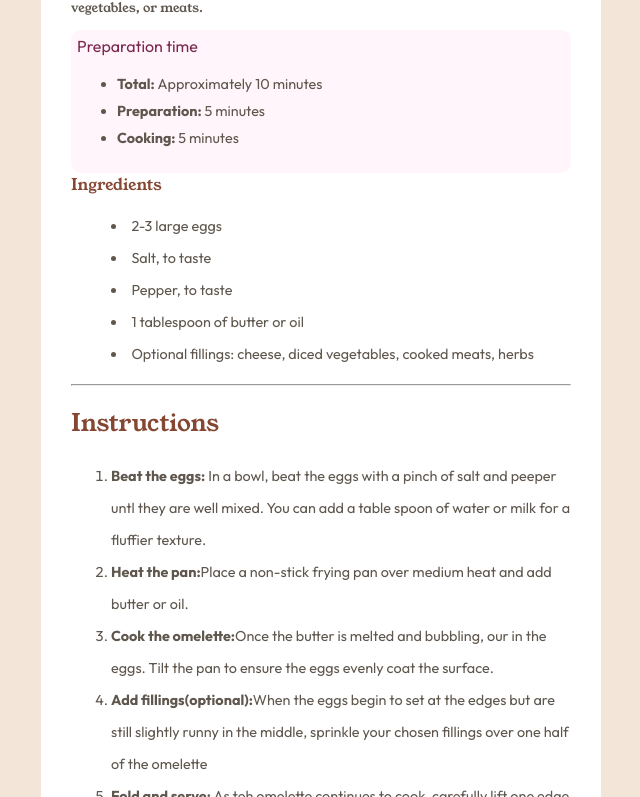
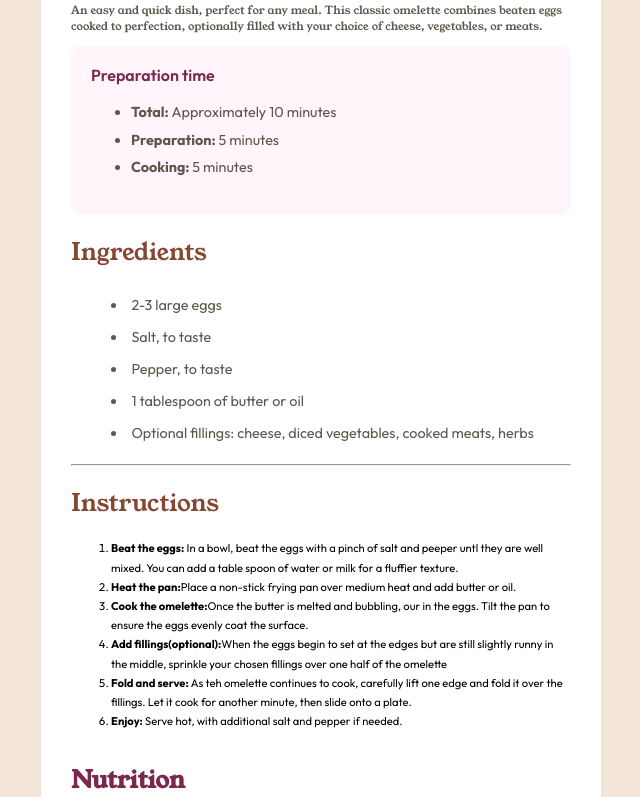
Before and after one commit to Ajaya-Rajbhandari/recipePage, a plain HTML site: page index.html in a window 1280 px wide. Shown: the part 376-1173 px from the top of the page, without its empty margins (319-959 px from the left). Drawn offline with Linux system fonts and the light colour scheme; files whose address does not match are found by name.

Commit message:
changes some css to meet user needs

```diff
--- a/index.html
+++ b/index.html
@@ -39,7 +39,7 @@
             </ul>
           </div>
           <div class="ingredients">
-            <span>Ingredients</span>
+            <h1>Ingredients</h1>
             <ul>
               <li>2-3 large eggs</li>
               <li>Salt, to taste</li>
--- a/styles.css
+++ b/styles.css
@@ -41,6 +41,7 @@ body{
     border-radius: 20px;
 }
 img{
+    padding: 20px;
     width: 100%;
     height: 100%;
     object-fit: cover;
@@ -48,22 +49,23 @@ img{
 }
 .container>h1{
     margin: 0 ;
-    color: var(--Stone-600);
+    color: var(--Stone-900);
     font-weight: 100;
 }
 .recipe p{
-    font-size: .8rem;
+    font-size: .7rem;
     color: var(--Stone-600);
 }
 .time{
     background-color: var(--Rose-50);
-    padding: 6px;
+    padding: 20px;
     border-radius: 10px;
     font-family: 'Outfit', sans-serif;
     color: var(--Stone-600);
 }
 .time>span{
     color: var(--Rose-800);
+    font-weight: 600;
 }
 
 .time>ul{
@@ -72,8 +74,9 @@ img{
     line-height: 1.7rem;
 }
 
-.ingredients>span{
+.ingredients>h1, .instruct>h1{
     color: var(--Brown-800);
+    font-weight: 400;
 }
 .ingredients>ul{
     font-size: .9rem;
@@ -82,15 +85,15 @@ img{
     color: var(--Stone-600);
     list-style: inside;
 }
-.instruct>h1{
+
+ol{
+    line-height: 1.2rem;
+    font-family: 'Outfit';
+    font-size: .7rem;
+}
+l::marker{
+    list-style: decimal;
     color: var(--Brown-800);
-    font-weight: 400;
-}
-.instruct>ol{
-    line-height: 2rem;
-    color: var(--Stone-600);
-    font-family: 'Outfit';
-    font-size: .9rem;
 }
 .nutrition{
     display: flex;
```
